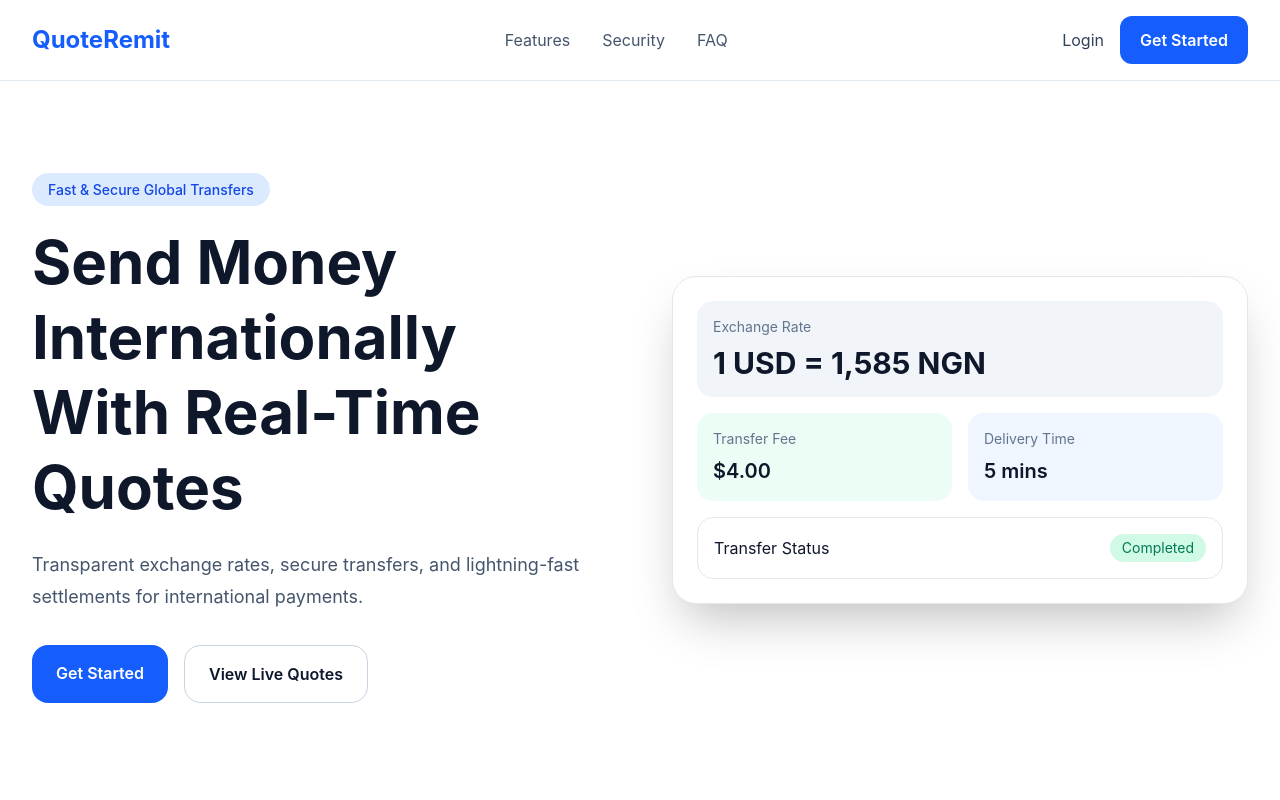
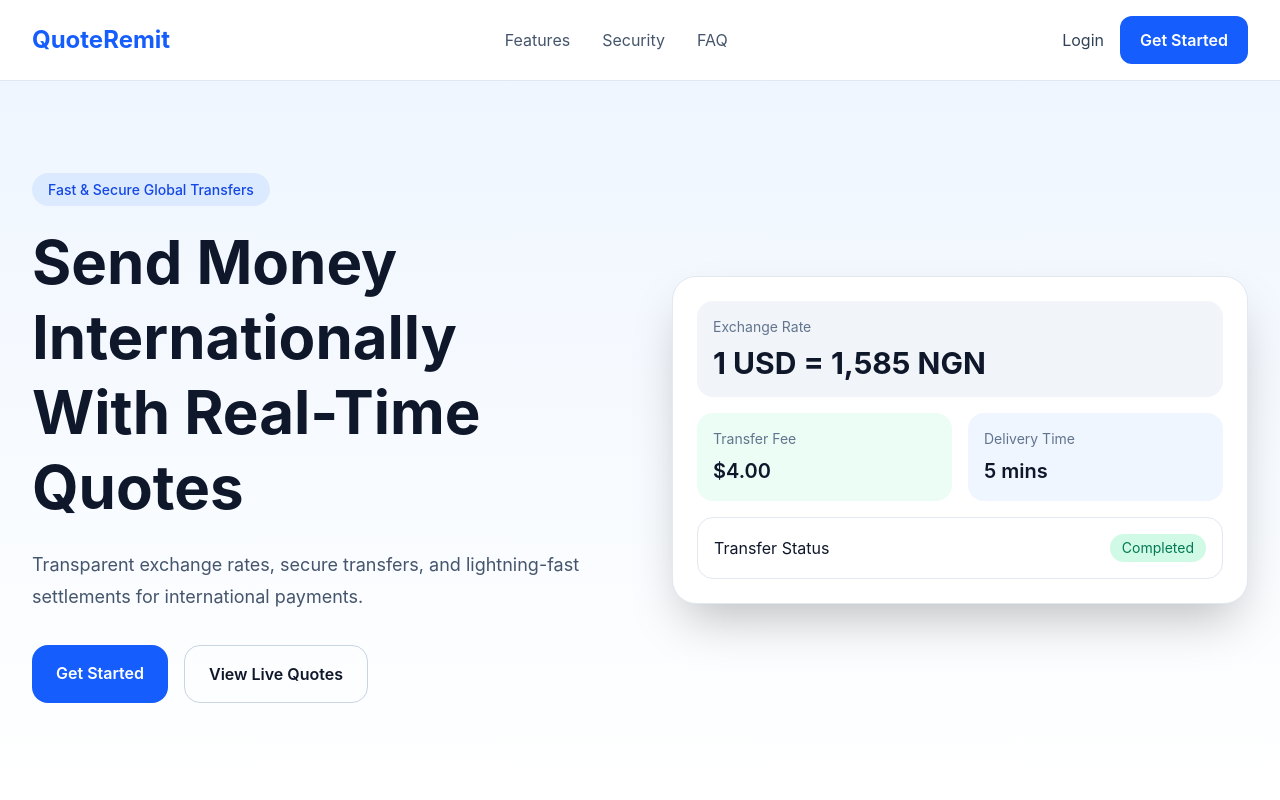
Before and after one commit to kadelcode/quote-remittance-frontend, a React (Vite) app: page / in a window 1280 px wide. Shown: the top 800 px of the page. Built offline with nearby package versions, Linux system fonts and the light colour scheme.

Commit message:
feat(landing-page): add gradient background to hero section (#28)

```diff
--- a/src/components/landing/hero/Hero.tsx
+++ b/src/components/landing/hero/Hero.tsx
@@ -7,7 +7,7 @@ import Container from '@/components/common/Container';
 
 const Hero = () => {
   return (
-    <section className="overflow-hidden from-blue-50 to-white py-24">
+    <section className="bg-linear-to-b overflow-hidden from-blue-50 to-white py-24">
       <Container>
         <div className="grid items-center gap-16 lg:grid-cols-2">
           <motion.div initial={{ opacity: 0, y: 40 }} animate={{ opacity: 1, y: 0 }}>
```
